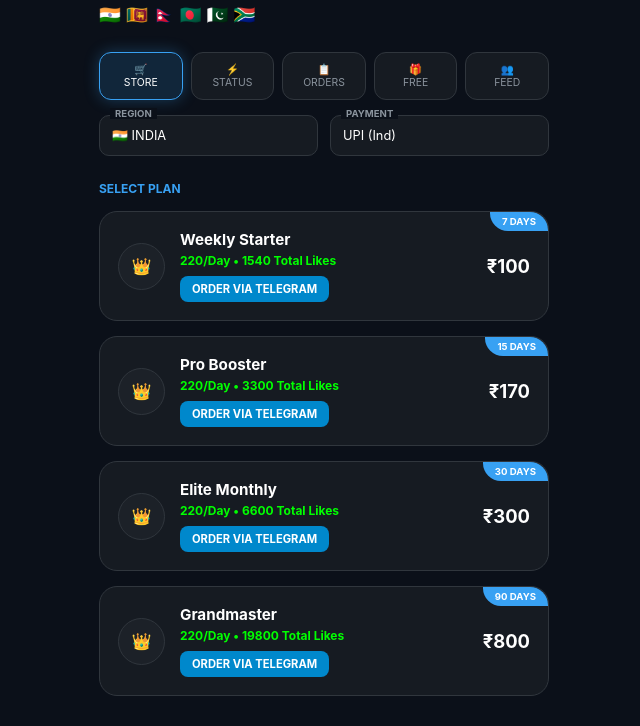
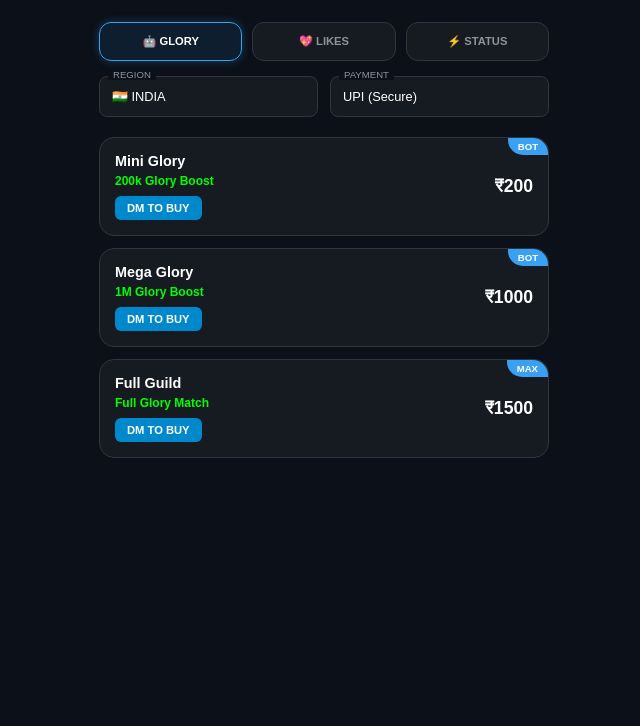
Before and after one commit to gpriyansh665-lgtm/Mystore, a plain HTML site: page index.html in a window 1280 px wide. Shown: the part 96-822 px from the top of the page, without its empty margins (316-956 px from the left). After the commit the page ends 800 px from the top, so only its background shows below. Drawn offline with Linux system fonts and the light colour scheme.

Commit message:
Update index.html

```diff
--- a/index.html
+++ b/index.html
@@ -3,21 +3,20 @@
 <head>
     <meta charset="UTF-8">
     <meta name="viewport" content="width=device-width, initial-scale=1.0">
-    <title>DAKU YT | Pro AutoLike Hub</title>
+    <title>DAKU YT 1M | OFFICIAL DASHBOARD</title>
     <style>
         :root {
-            --bg-color: #0b1019;
-            --card-bg: #161b22;
-            --blue-glow: #38a1f3;
-            --green-glow: #00ff00;
-            --text-main: #ffffff;
-            --text-dim: #8b949e;
+            --bg: #0b1019;
+            --card: #161b22;
+            --blue: #38a1f3;
+            --green: #00ff00;
+            --text-gray: #8b949e;
         }
 
         body {
-            background-color: var(--bg-color);
-            color: var(--text-main);
-            font-family: 'Inter', -apple-system, sans-serif;
+            background-color: var(--bg);
+            color: white;
+            font-family: sans-serif;
             margin: 0;
             padding: 15px;
             display: flex;
@@ -25,251 +24,165 @@
             align-items: center;
         }
 
-        /* --- Header Section (Image 0 match) --- */
-        .header {
+        /* Top Branding */
+        .top-header {
             width: 100%;
             max-width: 450px;
             display: flex;
             justify-content: space-between;
             align-items: center;
-            padding: 15px 0;
+            padding: 10px 0;
             border-bottom: 1px solid #30363d;
         }
-        .logo-area { font-style: italic; }
-        .logo-main { color: var(--blue-glow); font-weight: 900; font-size: 1.2rem; letter-spacing: 1px; }
-        .server-status { color: var(--green-glow); font-size: 0.7rem; margin-top: 4px; display: block; }
-        .user-id { text-align: right; color: var(--text-dim); font-size: 0.75rem; font-weight: bold; }
-        .user-id span { color: var(--blue-glow); }
+        .brand-name { color: var(--blue); font-weight: bold; font-size: 1.2rem; text-shadow: 0 0 10px var(--blue); }
+        .user-info { text-align: right; font-size: 0.7rem; color: var(--text-gray); }
+        .user-info span { color: var(--blue); font-weight: bold; }
 
-        /* --- Flag Section --- */
-        .flags { width: 100%; max-width: 450px; display: flex; gap: 6px; margin: 12px 0; font-size: 1.1rem; }
+        /* Country Flags */
+        .flags { width: 100%; max-width: 450px; margin: 10px 0; font-size: 1.2rem; display: flex; gap: 8px; }
 
-        /* --- Navigation Tabs (Image 0/3 match) --- */
+        /* Navigation Tabs */
         .nav-tabs {
             display: grid;
-            grid-template-columns: repeat(5, 1fr);
-            gap: 8px;
+            grid-template-columns: repeat(3, 1fr);
+            gap: 10px;
             width: 100%;
             max-width: 450px;
             margin: 15px 0;
         }
         .tab {
-            background: var(--card-bg);
+            background: var(--card);
             border: 1px solid #30363d;
             border-radius: 12px;
-            padding: 10px 5px;
+            padding: 12px;
             text-align: center;
-            font-size: 0.65rem;
-            color: var(--text-dim);
+            font-size: 0.7rem;
+            font-weight: bold;
+            color: var(--text-gray);
             cursor: pointer;
-            transition: 0.3s ease;
         }
-        .tab i { display: block; font-size: 1.2rem; margin-bottom: 5px; }
         .tab.active {
-            background: rgba(56, 161, 243, 0.15);
-            border-color: var(--blue-glow);
+            background: rgba(56, 161, 243, 0.1);
+            border-color: var(--blue);
             color: white;
-            box-shadow: 0 0 15px rgba(56, 161, 243, 0.3);
+            box-shadow: 0 0 10px rgba(56, 161, 243, 0.3);
         }
 
-        /* --- Region/Payment Selectors (Image 3 match) --- */
+        /* Region & Payment Selectors */
         .selectors {
             display: grid;
             grid-template-columns: 1fr 1fr;
             gap: 12px;
             width: 100%;
             max-width: 450px;
-            margin-bottom: 25px;
+            margin-bottom: 20px;
         }
-        .select-item {
-            background: var(--card-bg);
+        .select-box {
+            background: var(--card);
             border: 1px solid #30363d;
-            border-radius: 10px;
+            border-radius: 8px;
             padding: 12px;
             font-size: 0.8rem;
             position: relative;
         }
-        .select-label {
+        .label {
             position: absolute;
             top: -8px;
-            left: 10px;
-            background: var(--bg-color);
+            left: 8px;
+            background: var(--bg);
             padding: 0 5px;
-            color: var(--text-dim);
             font-size: 0.6rem;
-            font-weight: bold;
+            color: var(--text-gray);
         }
 
-        /* --- Plan Cards (Image 3/12 match) --- */
-        .plans-container { width: 100%; max-width: 450px; }
-        .section-tag { color: var(--blue-glow); font-size: 0.75rem; font-weight: bold; margin-bottom: 15px; text-transform: uppercase; }
+        /* Service Cards */
+        .content-view { display: none; width: 100%; max-width: 450px; }
+        .content-view.active { display: block; }
+        .plan-card {
+            background: var(--card);
+            border-radius: 15px;
+            padding: 15px;
+            margin-bottom: 12px;
+            border: 1px solid #30363d;
+            display: flex;
+            justify-content: space-between;
+            align-items: center;
+            position: relative;
+        }
+        .badge { position: absolute; top: 0; right: 0; background: var(--blue); padding: 3px 10px; border-radius: 0 15px 0 15px; font-size: 0.6rem; font-weight: bold; }
+        .plan-details h3 { margin: 0; font-size: 0.9rem; }
+        .plan-details p { margin: 5px 0 0; font-size: 0.75rem; color: var(--green); font-weight: bold; }
+        .price { font-size: 1.1rem; font-weight: bold; }
+        .buy-btn { background: #0088cc; color: white; padding: 6px 12px; border-radius: 6px; text-decoration: none; font-size: 0.7rem; font-weight: bold; display: inline-block; margin-top: 8px; }
 
-        .plan-card {
-            background: var(--card-bg);
-            border-radius: 18px;
-            padding: 18px;
-            margin-bottom: 15px;
-            display: flex;
-            align-items: center;
-            border: 1px solid #30363d;
-            position: relative;
-            transition: 0.2s;
-        }
-        .plan-card:active { transform: scale(0.98); }
-        .days-badge {
-            position: absolute;
-            top: 0;
-            right: 0;
-            background: var(--blue-glow);
-            padding: 4px 12px;
-            border-radius: 0 18px 0 18px;
-            font-size: 0.6rem;
-            font-weight: bold;
-        }
-        .crown-icon {
-            width: 45px;
-            height: 45px;
-            background: #1c2128;
-            border-radius: 50%;
-            display: flex;
-            align-items: center;
-            justify-content: center;
-            margin-right: 15px;
-            color: var(--blue-glow);
-            border: 1px solid #30363d;
-        }
-        .plan-info { flex: 1; }
-        .plan-info h3 { margin: 0; font-size: 0.95rem; }
-        .plan-info p { margin: 4px 0 0; font-size: 0.75rem; color: var(--green-glow); font-weight: bold; }
-        .plan-price { font-size: 1.15rem; font-weight: bold; }
-
-        /* --- Status Page (Image 0 match) --- */
-        .status-empty {
-            display: none;
-            flex-direction: column;
-            align-items: center;
-            justify-content: center;
-            padding-top: 80px;
-            color: var(--text-dim);
-        }
-        .ghost { font-size: 3.5rem; opacity: 0.2; margin-bottom: 15px; }
-
-        /* --- Contact Button --- */
-        .order-btn {
-            background: #0088cc;
-            color: white;
-            padding: 6px 12px;
-            border-radius: 8px;
-            text-decoration: none;
-            font-size: 0.7rem;
-            font-weight: bold;
-            display: inline-block;
-            margin-top: 8px;
-        }
+        /* Status Ghost */
+        .status-ghost { text-align: center; padding-top: 80px; opacity: 0.3; }
     </style>
 </head>
 <body>
 
-    <div class="header">
-        <div class="logo-area">
-            <span class="logo-main">FF AUTOLIKE</span>
-            <span class="server-status">● SERVER ONLINE</span>
-        </div>
-        <div class="user-id">SG &lt;/&gt; <span>DAKU YT</span><br>ID: 6829395007</div>
+    <div class="top-header">
+        <div class="brand-name">DAKU YT 1M</div>
+        <div class="user-info">SG &lt;/&gt; <span>ONLINE</span><br>ID: 6829395007</div>
     </div>
 
-    <div class="flags">🇮🇳 🇱🇰 🇳🇵 🇧🇩 🇵🇰 🇿🇦</div>
+    <div class="flags">🇮🇳 🇱🇰 🇳🇵 🇧🇩 🇵🇰</div>
 
     <div class="nav-tabs">
-        <div class="tab active" id="store-tab" onclick="toggleView('store')">🛒<br>STORE</div>
-        <div class="tab" id="status-tab" onclick="toggleView('status')">⚡<br>STATUS</div>
-        <div class="tab">📋<br>ORDERS</div>
-        <div class="tab">🎁<br>FREE</div>
-        <div class="tab">👥<br>FEED</div>
+        <div class="tab active" id="glory-tab" onclick="showTab('glory')">🤖 GLORY</div>
+        <div class="tab" id="likes-tab" onclick="showTab('likes')">💖 LIKES</div>
+        <div class="tab" id="status-tab" onclick="showTab('status')">⚡ STATUS</div>
     </div>
 
     <div class="selectors">
-        <div class="select-item">
-            <span class="select-label">REGION</span>
-            🇮🇳 INDIA
+        <div class="select-box"><span class="label">REGION</span>🇮🇳 INDIA</div>
+        <div class="select-box"><span class="label">PAYMENT</span>UPI (Secure)</div>
+    </div>
+
+    <div id="glory-view" class="content-view active">
+        <div class="plan-card">
+            <div class="badge">BOT</div>
+            <div class="plan-details"><h3>Mini Glory</h3><p>200k Glory Boost</p><a href="https://t.me/DakuYT1M" class="buy-btn">DM TO BUY</a></div>
+            <div class="price">₹200</div>
         </div>
-        <div class="select-item">
-            <span class="select-label">PAYMENT</span>
-            UPI (Ind)
+        <div class="plan-card">
+            <div class="badge">BOT</div>
+            <div class="plan-details"><h3>Mega Glory</h3><p>1M Glory Boost</p><a href="https://t.me/DakuYT1M" class="buy-btn">DM TO BUY</a></div>
+            <div class="price">₹1000</div>
+        </div>
+        <div class="plan-card">
+            <div class="badge">MAX</div>
+            <div class="plan-details"><h3>Full Guild</h3><p>Full Glory Match</p><a href="https://t.me/DakuYT1M" class="buy-btn">DM TO BUY</a></div>
+            <div class="price">₹1500</div>
         </div>
     </div>
 
-    <div id="store-view" class="plans-container">
-        <div class="section-tag">SELECT PLAN</div>
-
+    <div id="likes-view" class="content-view">
         <div class="plan-card">
-            <div class="days-badge">7 DAYS</div>
-            <div class="crown-icon">👑</div>
-            <div class="plan-info">
-                <h3>Weekly Starter</h3>
-                <p>220/Day • 1540 Total Likes</p>
-                <a href="https://t.me/YOUR_TELEGRAM_USERNAME" class="order-btn">ORDER VIA TELEGRAM</a>
-            </div>
-            <div class="plan-price">₹100</div>
+            <div class="badge">7 DAYS</div>
+            <div class="plan-details"><h3>Weekly Starter</h3><p>1540 Total Likes</p><a href="https://t.me/DakuYT1M" class="buy-btn">DM TO BUY</a></div>
+            <div class="price">₹100</div>
         </div>
-
         <div class="plan-card">
-            <div class="days-badge">15 DAYS</div>
-            <div class="crown-icon">👑</div>
-            <div class="plan-info">
-                <h3>Pro Booster</h3>
-                <p>220/Day • 3300 Total Likes</p>
-                <a href="https://t.me/YOUR_TELEGRAM_USERNAME" class="order-btn">ORDER VIA TELEGRAM</a>
-            </div>
-            <div class="plan-price">₹170</div>
-        </div>
-
-        <div class="plan-card">
-            <div class="days-badge">30 DAYS</div>
-            <div class="crown-icon">👑</div>
-            <div class="plan-info">
-                <h3>Elite Monthly</h3>
-                <p>220/Day • 6600 Total Likes</p>
-                <a href="https://t.me/YOUR_TELEGRAM_USERNAME" class="order-btn">ORDER VIA TELEGRAM</a>
-            </div>
-            <div class="plan-price">₹300</div>
-        </div>
-
-        <div class="plan-card">
-            <div class="days-badge">90 DAYS</div>
-            <div class="crown-icon">👑</div>
-            <div class="plan-info">
-                <h3>Grandmaster</h3>
-                <p>220/Day • 19800 Total Likes</p>
-                <a href="https://t.me/YOUR_TELEGRAM_USERNAME" class="order-btn">ORDER VIA TELEGRAM</a>
-            </div>
-            <div class="plan-price">₹800</div>
+            <div class="badge">30 DAYS</div>
+            <div class="plan-details"><h3>Elite Monthly</h3><p>6600 Total Likes</p><a href="https://t.me/DakuYT1M" class="buy-btn">DM TO BUY</a></div>
+            <div class="price">₹300</div>
         </div>
     </div>
 
-    <div id="status-view" class="status-empty">
-        <div class="ghost">👻</div>
-        <p>No active plans</p>
+    <div id="status-view" class="content-view">
+        <div class="status-ghost">
+            <div style="font-size: 60px;">👻</div>
+            <p>No active plans for DAKU YT 1M</p>
+        </div>
     </div>
 
     <script>
-        function toggleView(view) {
-            const store = document.getElementById('store-view');
-            const status = document.getElementById('status-view');
-            const storeTab = document.getElementById('store-tab');
-            const statusTab = document.getElementById('status-tab');
-
-            if(view === 'store') {
-                store.style.display = 'block';
-                status.style.display = 'none';
-                storeTab.classList.add('active');
-                statusTab.classList.remove('active');
-            } else {
-                store.style.display = 'none';
-                status.style.display = 'flex';
-                storeTab.classList.remove('active');
-                statusTab.classList.add('active');
-            }
+        function showTab(name) {
+            document.querySelectorAll('.content-view').forEach(v => v.classList.remove('active'));
+            document.querySelectorAll('.tab').forEach(t => t.classList.remove('active'));
+            document.getElementById(name + '-view').classList.add('active');
+            document.getElementById(name + '-tab').classList.add('active');
         }
     </script>
 </body>
```
